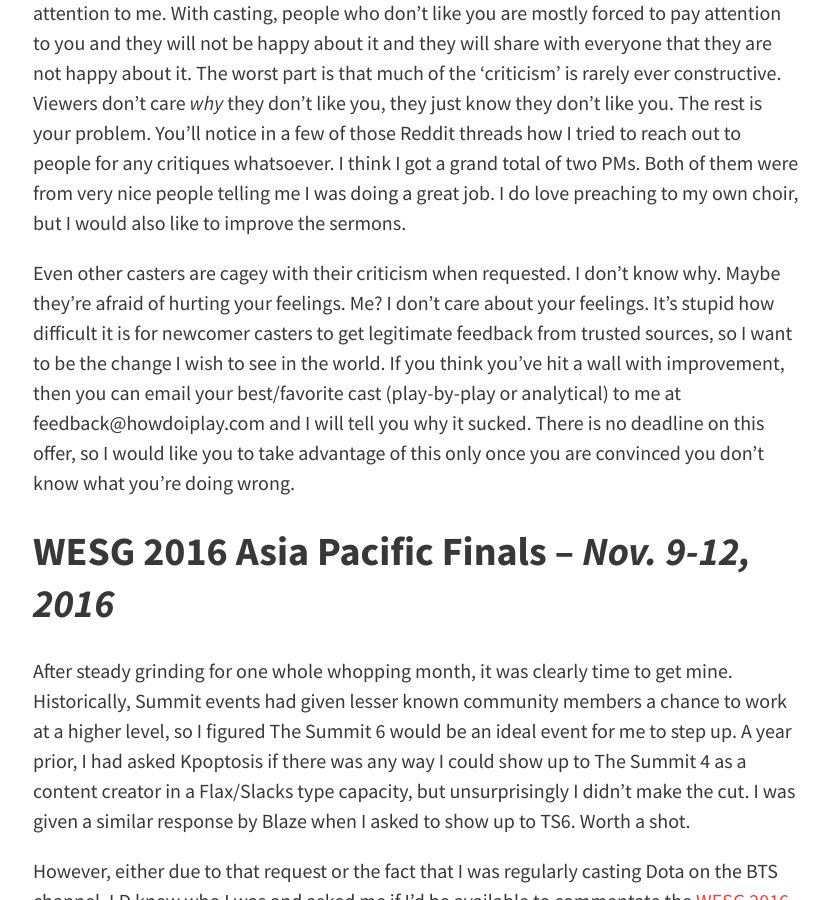
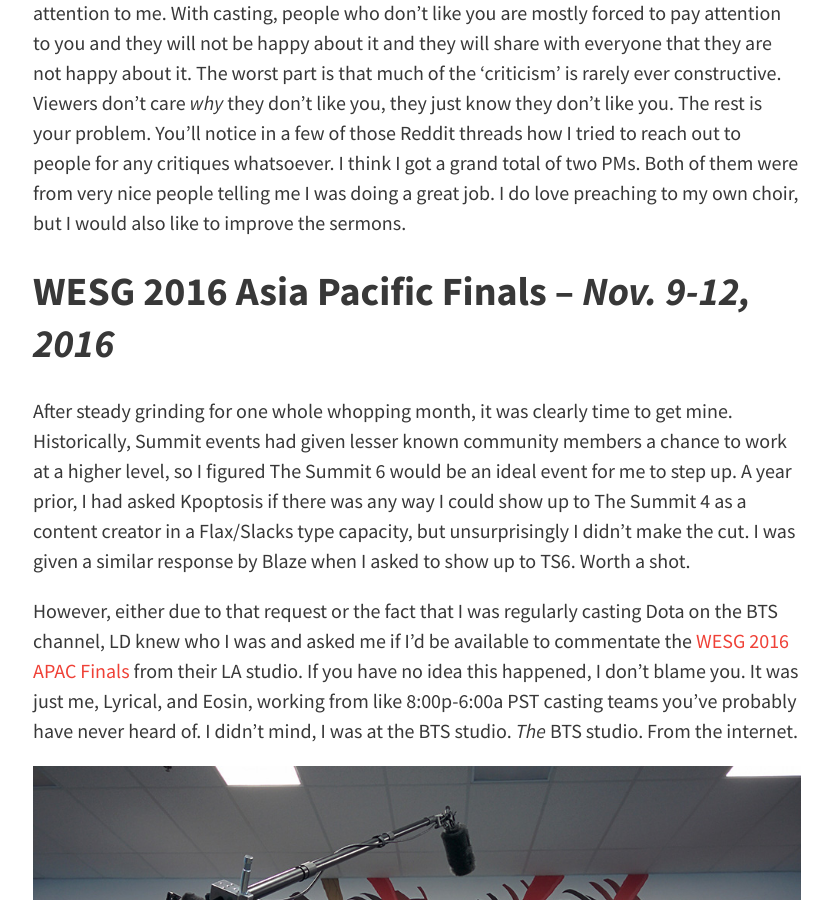
Before and after one commit to tsunami643/blog, a Jekyll site: the page built from _posts/2017-09-04-casting-year-one.md, in a window 1280 px wide and 900 px high, scrolled down 6071 px. Shown: the whole window, without its empty margins (223-1055 px from the left). Built offline with Jekyll 4.4.1, drawn with Linux system fonts in a browser that asks for light colours; nearby versions of some CDN libraries; comment, search, counter and statistics services are not loaded.

Commit message:
Update 2017-09-04-casting-year-one.md

```diff
--- a/_posts/2017-09-04-casting-year-one.md
+++ b/_posts/2017-09-04-casting-year-one.md
@@ -75,8 +75,6 @@ I'm not going to fish here, I myself [have enjoyed](https://www.reddit.com/r/Dot
 <p style="text-align: center;"><i><sup>It's like high school debate class all over again</sup></i></p>
 
 I imagine that’s because people who didn’t like my other work weren’t obligated to pay attention to me. With casting, people who don’t like you are mostly forced to pay attention to you and they will not be happy about it and they will share with everyone that they are not happy about it. The worst part is that much of the 'criticism' is rarely ever constructive. Viewers don’t care *why* they don’t like you, they just know they don’t like you. The rest is your problem. You'll notice in a few of those Reddit threads how I tried to reach out to people for any critiques whatsoever. I think I got a grand total of two PMs. Both of them were from very nice people telling me I was doing a great job. I do love preaching to my own choir, but I would also like to improve the sermons.
-
-Even other casters are cagey with their criticism when requested. I don’t know why. Maybe they’re afraid of hurting your feelings. Me? I don’t care about your feelings. It’s stupid how difficult it is for newcomer casters to get legitimate feedback from trusted sources, so I want to be the change I wish to see in the world. If you think you’ve hit a wall with improvement, then you can email your best/favorite cast (play-by-play or analytical) to me at feedback<i></i>@howdoiplay.com and I will tell you why it sucked. There is no deadline on this offer, so I would like you to take advantage of this only once you are convinced you don’t know what you’re doing wrong.
 
 ## WESG 2016 Asia Pacific Finals – *Nov. 9-12, 2016*
 
```
